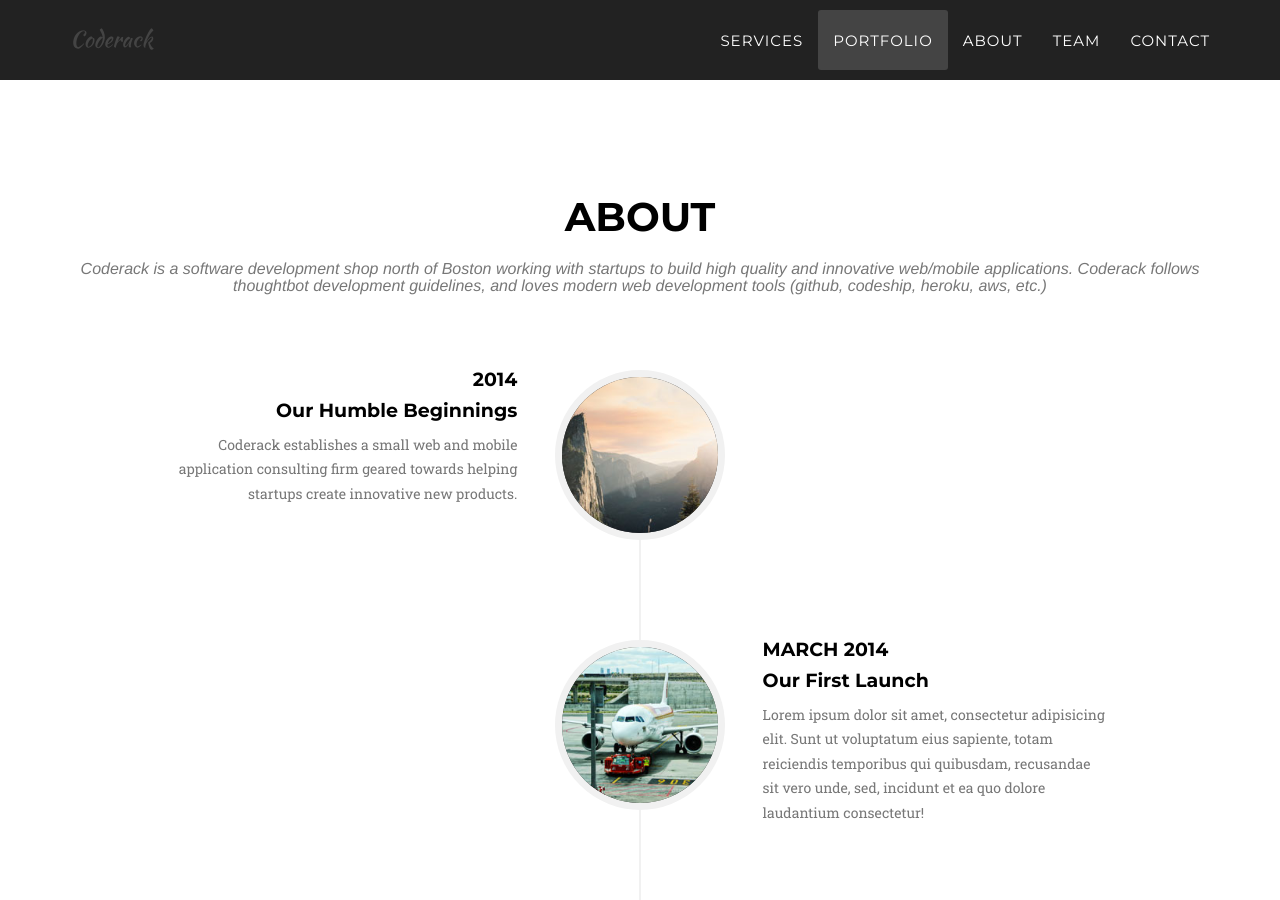
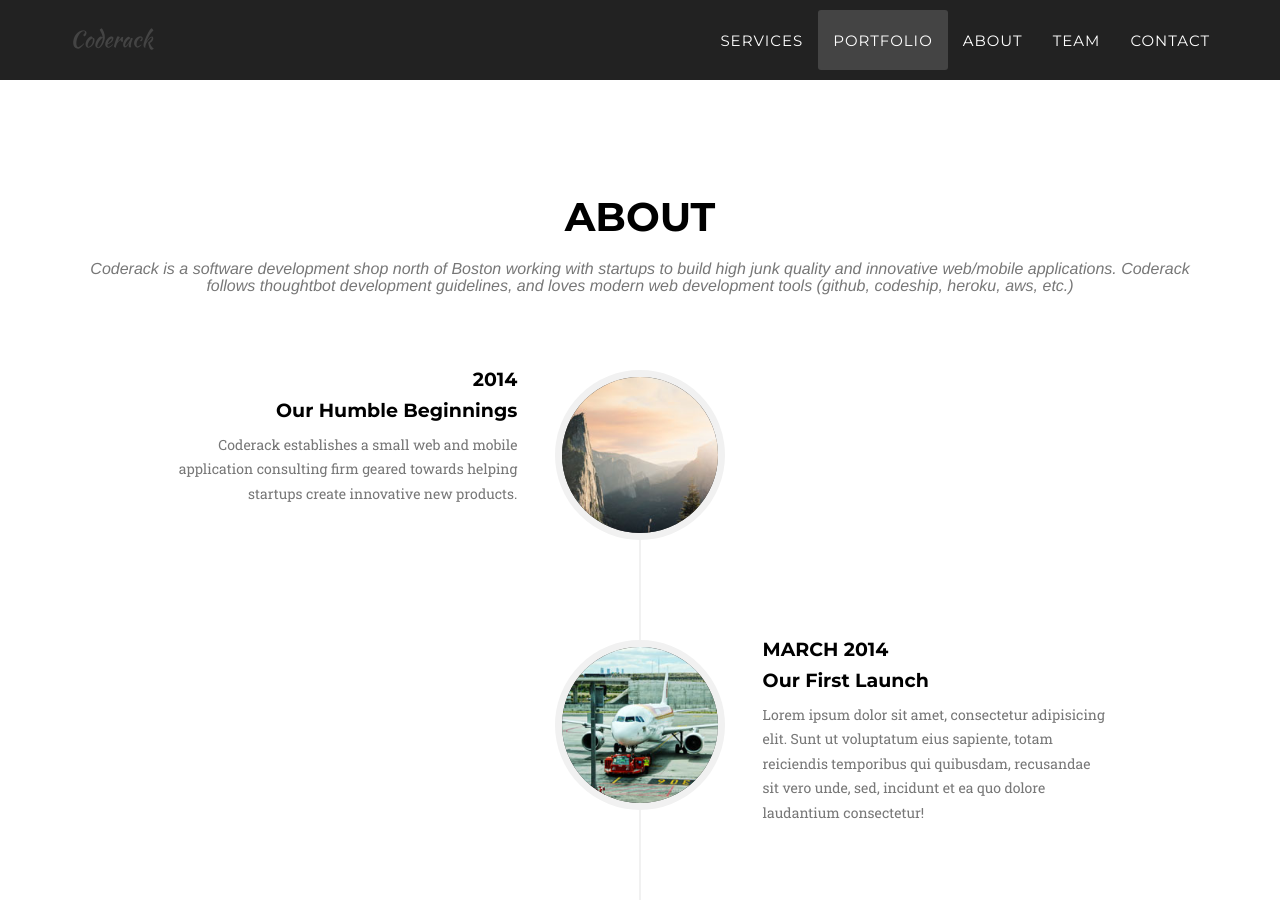
Before and after one commit to coderack/coderack.github.io, a Jekyll site: the page built from index.html, in a window 1280 px wide and 900 px high, scrolled down 2606 px. Built offline with Jekyll 4.4.1, drawn with Linux system fonts in a browser that asks for light colours; some web fonts are replaced; a file with an impossible date is left out.

Commit message:
Updated about.html

```diff
--- a/_includes/about.html
+++ b/_includes/about.html
@@ -4,7 +4,7 @@
             <div class="row">
                 <div class="col-lg-12 text-center">
                     <h2 class="section-heading">About</h2>
-                    <h3 class="section-subheading text-muted">Coderack is a software development shop north of Boston working with startups to build high quality and innovative web/mobile applications. Coderack follows thoughtbot development guidelines, and loves modern web development tools (github, codeship, heroku, aws, etc.)</h3>
+                    <h3 class="section-subheading text-muted">Coderack is a software development shop north of Boston working with startups to build high junk quality and innovative web/mobile applications. Coderack follows thoughtbot development guidelines, and loves modern web development tools (github, codeship, heroku, aws, etc.)</h3>
                 </div>
             </div>
             <div class="row">
```
